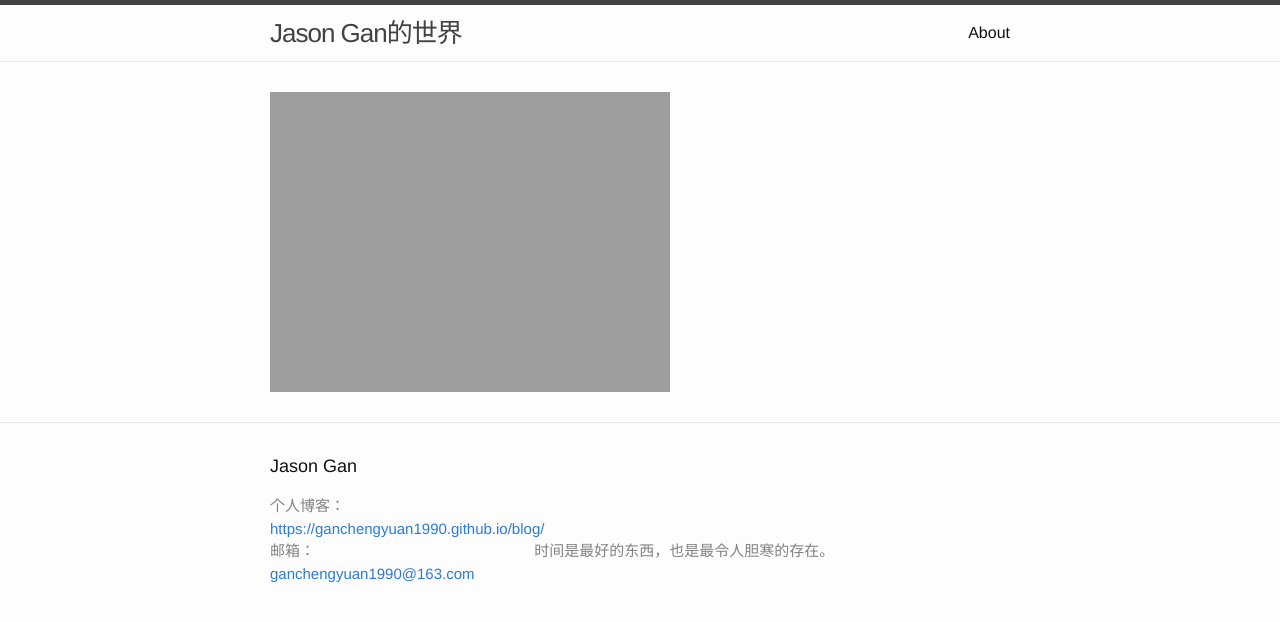
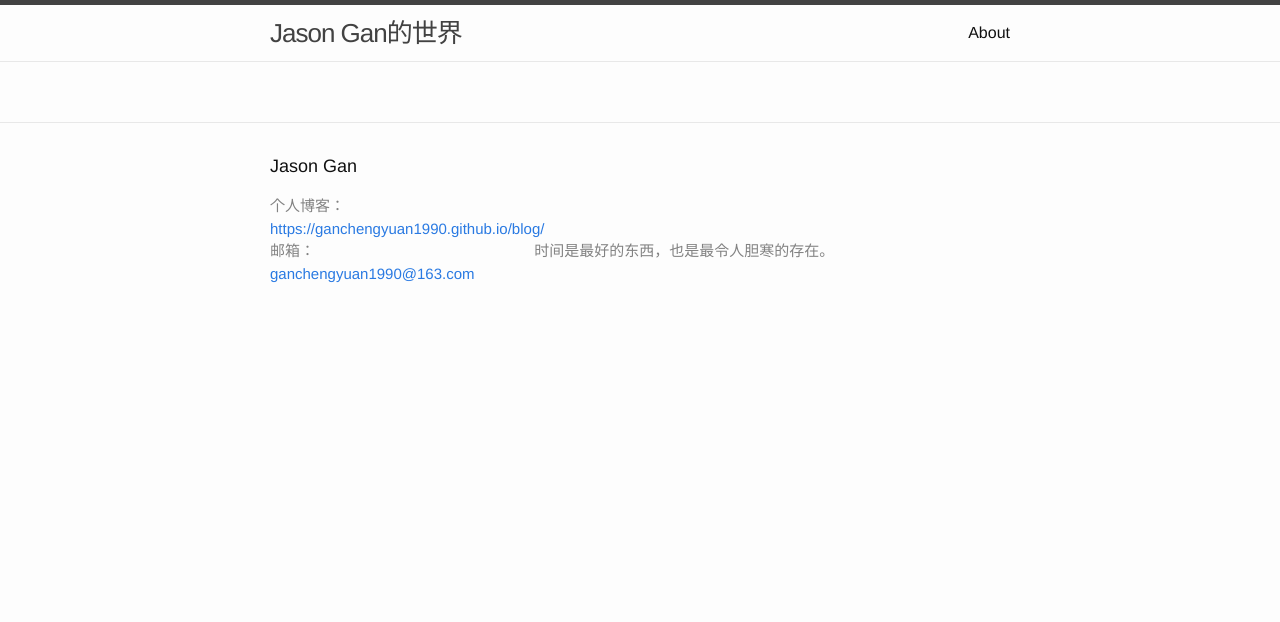
Before and after one commit to ganchengyuan1990/ganchengyuan1990.github.io, a Jekyll site: the page index.html, which Jekyll copies as it is, in a window 1280 px wide. Shown: the top 622 px of the page. Built offline with Jekyll 4.4.1, drawn with Linux system fonts in a browser that asks for light colours.

Commit message:
首页图片替换

```diff
--- a/index.html
+++ b/index.html
@@ -34,7 +34,7 @@
     <div class="page-content">
         <div class="wrapper">
             <div class="home">
-                <img src="https://ganchengyuan1990.github.io/blog/img/time.gif" alt="">
+
             </div>
         </div>
     </div>
```
